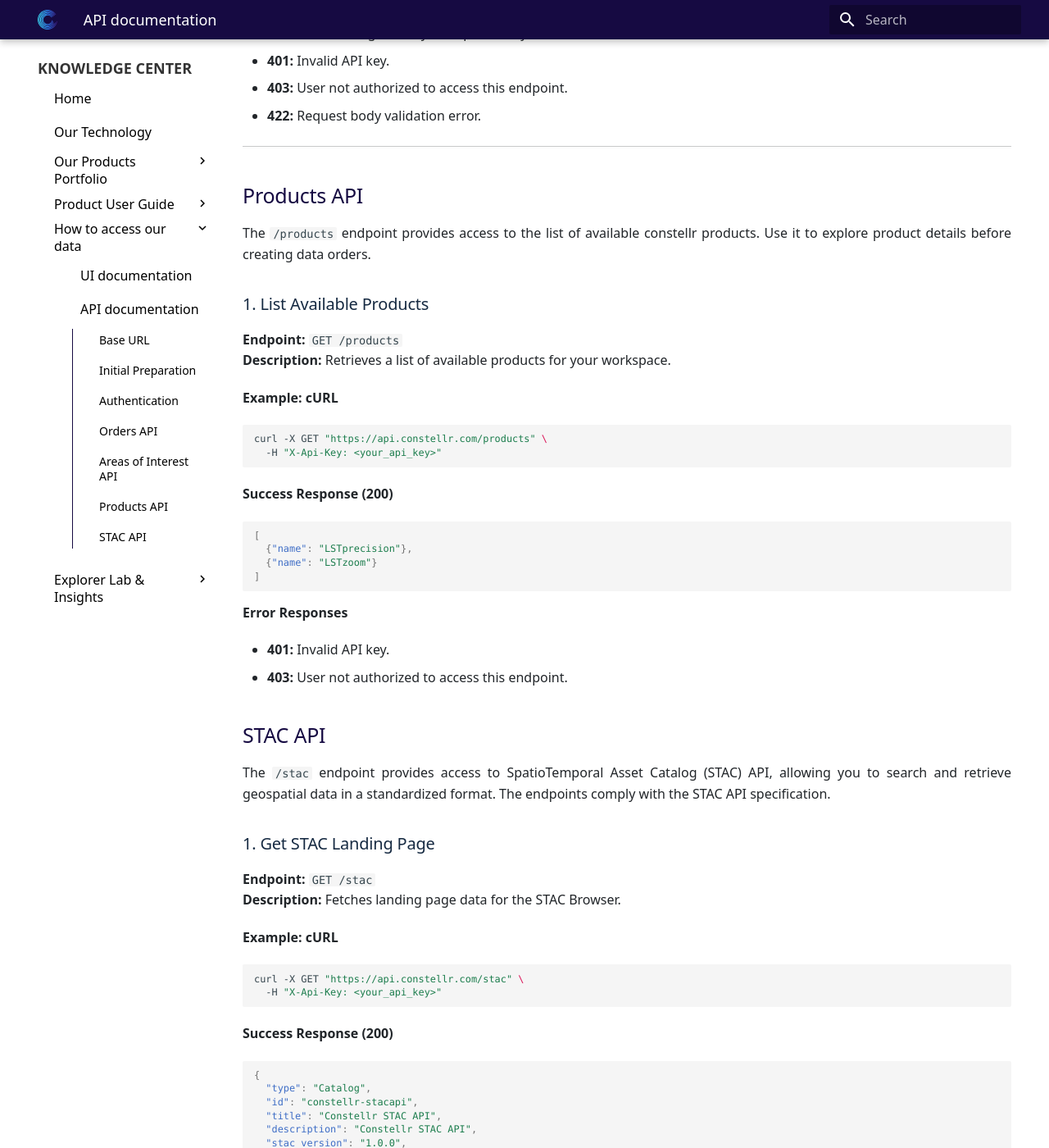
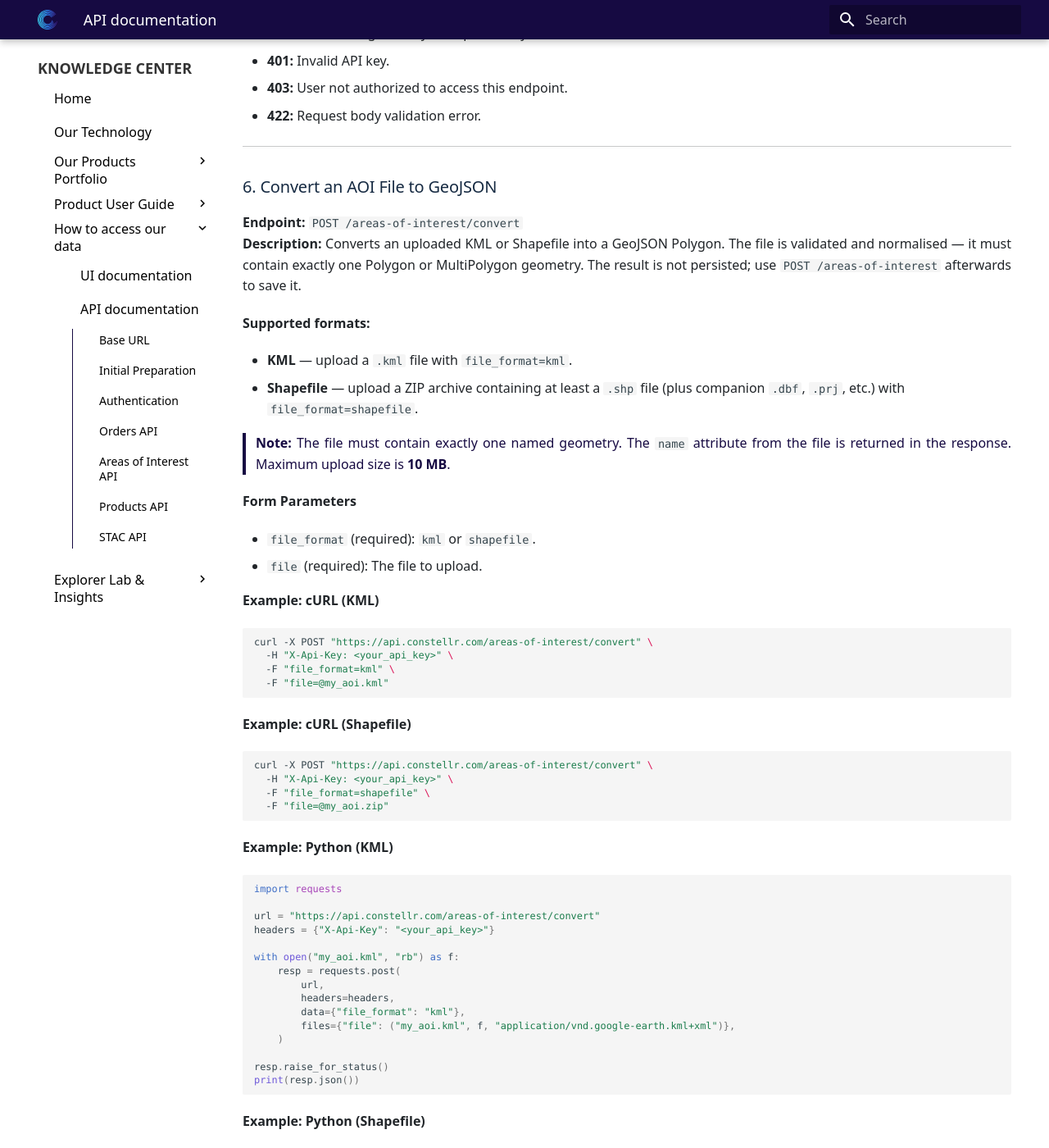
Before and after one commit to constellr/product-lst, an MkDocs documentation site: the page built from docs/API-documentation.md, in a window 1280 px wide and 1400 px high, scrolled down 18282 px. Shown: the whole window at 82% size. Built offline with MkDocs 1.6.1 and Material for MkDocs 9.7.7, drawn with Linux system fonts in a browser that asks for light colours; the version menu is left out; some of the changed text lies outside the part shown.

Commit message:
add docs for convert endpoint

````diff
--- a/docs/API-documentation.md
+++ b/docs/API-documentation.md
@@ -905,6 +905,105 @@
 - **401:** Invalid API key.
 - **403:** User not authorized to access this endpoint.
 - **422:** Request body validation error.
+
+---
+
+<h3>6. Convert an AOI File to GeoJSON</h3>
+
+**Endpoint:** `POST /areas-of-interest/convert`
+**Description:** Converts an uploaded KML or Shapefile into a GeoJSON Polygon. The file is validated and normalised — it must contain exactly one Polygon or MultiPolygon geometry. The result is not persisted; use `POST /areas-of-interest` afterwards to save it.
+
+**Supported formats:**
+
+- **KML** — upload a `.kml` file with `file_format=kml`.
+- **Shapefile** — upload a ZIP archive containing at least a `.shp` file (plus companion `.dbf`, `.prj`, etc.) with `file_format=shapefile`.
+
+> **Note:** The file must contain exactly one named geometry. The `name` attribute from the file is returned in the response. Maximum upload size is **10 MB**.
+
+**Form Parameters**
+
+- `file_format` (required): `kml` or `shapefile`.
+- `file` (required): The file to upload.
+
+**Example: cURL (KML)**
+```sh
+curl -X POST "https://api.constellr.com/areas-of-interest/convert" \
+  -H "X-Api-Key: <your_api_key>" \
+  -F "file_format=kml" \
+  -F "file=@my_aoi.kml"
+```
+
+**Example: cURL (Shapefile)**
+```sh
+curl -X POST "https://api.constellr.com/areas-of-interest/convert" \
+  -H "X-Api-Key: <your_api_key>" \
+  -F "file_format=shapefile" \
+  -F "file=@my_aoi.zip"
+```
+
+**Example: Python (KML)**
+```python
+import requests
+
+url = "https://api.constellr.com/areas-of-interest/convert"
+headers = {"X-Api-Key": "<your_api_key>"}
+
+with open("my_aoi.kml", "rb") as f:
+    resp = requests.post(
+        url,
+        headers=headers,
+        data={"file_format": "kml"},
+        files={"file": ("my_aoi.kml", f, "application/vnd.google-earth.kml+xml")},
+    )
+
+resp.raise_for_status()
+print(resp.json())
+```
+
+**Example: Python (Shapefile)**
+```python
+import requests
+
+url = "https://api.constellr.com/areas-of-interest/convert"
+headers = {"X-Api-Key": "<your_api_key>"}
+
+with open("my_aoi.zip", "rb") as f:
+    resp = requests.post(
+        url,
+        headers=headers,
+        data={"file_format": "shapefile"},
+        files={"file": ("my_aoi.zip", f, "application/zip")},
+    )
+
+resp.raise_for_status()
+print(resp.json())
+```
+
+**Success Response (200)**
+```json
+{
+  "name": "My Field AOI",
+  "geojson": {
+    "type": "Polygon",
+    "coordinates": [
+      [
+        [13.0, 52.0],
+        [13.1, 52.0],
+        [13.1, 52.1],
+        [13.0, 52.1],
+        [13.0, 52.0]
+      ]
+    ]
+  }
+}
+```
+
+**Error Responses**
+
+- **400:** Invalid file content (unsupported geometry, multiple AOIs, missing name, corrupt file, or file exceeds 10 MB).
+- **401:** Invalid API key.
+- **403:** User not authorized to access this endpoint.
+- **502:** Conversion service unavailable. Contact support if the error persists.
 
 ---
 
````
